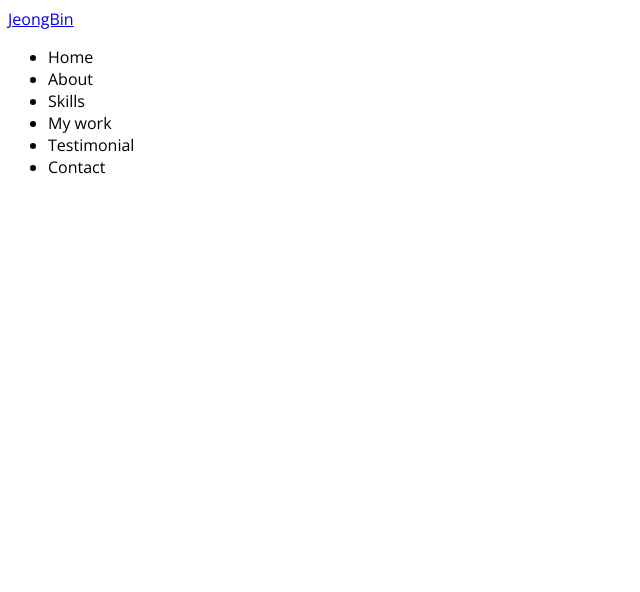
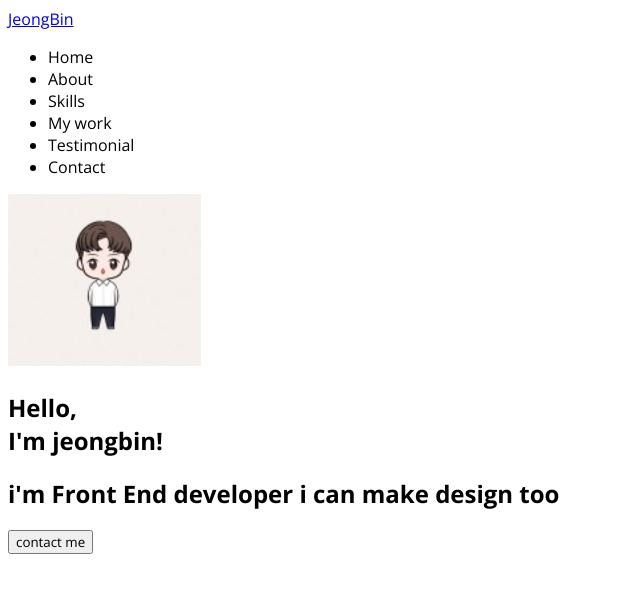
Before and after one commit to DevelopJKong/portfolio, a plain HTML site: page index.html in a window 1280 px wide. Shown: the whole page, without its empty margins (0-640 px from the left). Drawn offline with nearby package versions, Linux system fonts and the light colour scheme.

Commit message:
엘리 클론코딩 html home 완성

```diff
--- a/index.html
+++ b/index.html
@@ -30,6 +30,17 @@
         </div>
     </nav>
 
+
+
+    <!--Home-->
+    <section id="home">
+        <img src="img/프로파일.png" alt="jeong bin's profile photo" class="home__avater">
+        <h1 class="home__title">Hello,<br>I'm jeongbin!</h1>
+        <h2 class="home__description">i'm Front End developer i can make design too</h2>
+        <button class="home__contact">contact me</button>
+    </section>
+
+
     <!-- About -->
     <section id="about"></section>
 
```
Also changed, not shown: img/프로파일.png (added).
